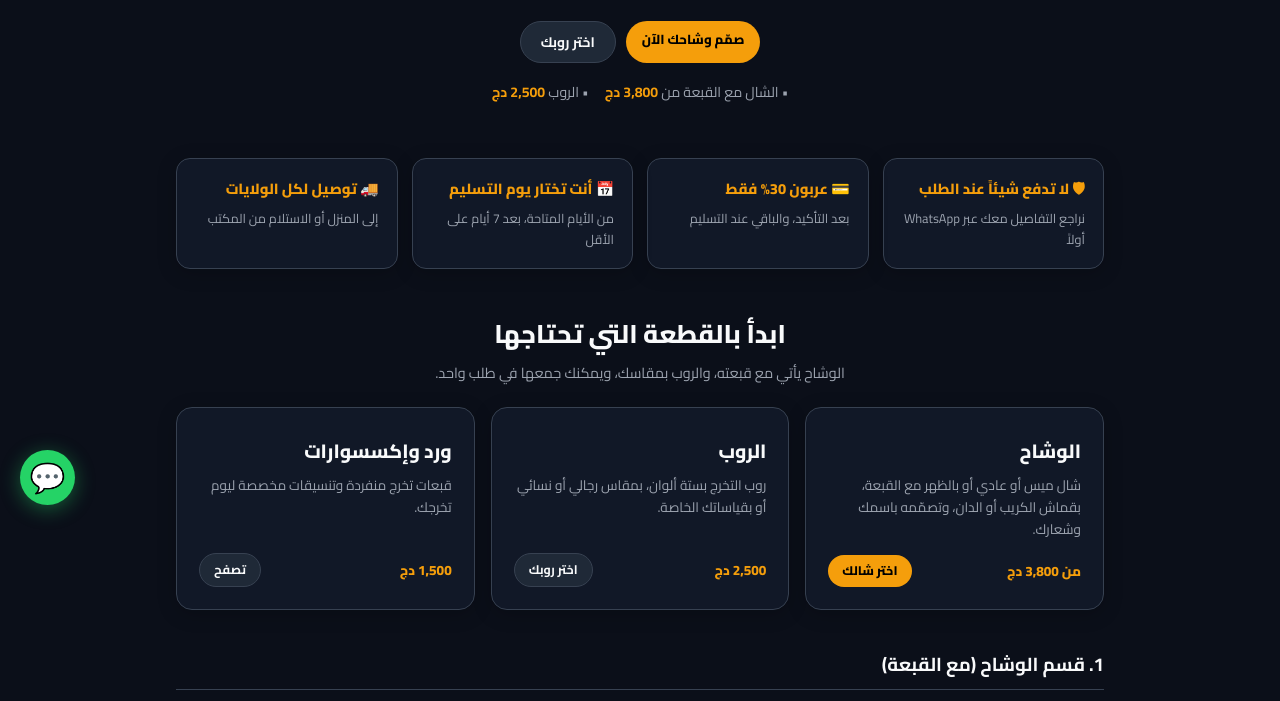
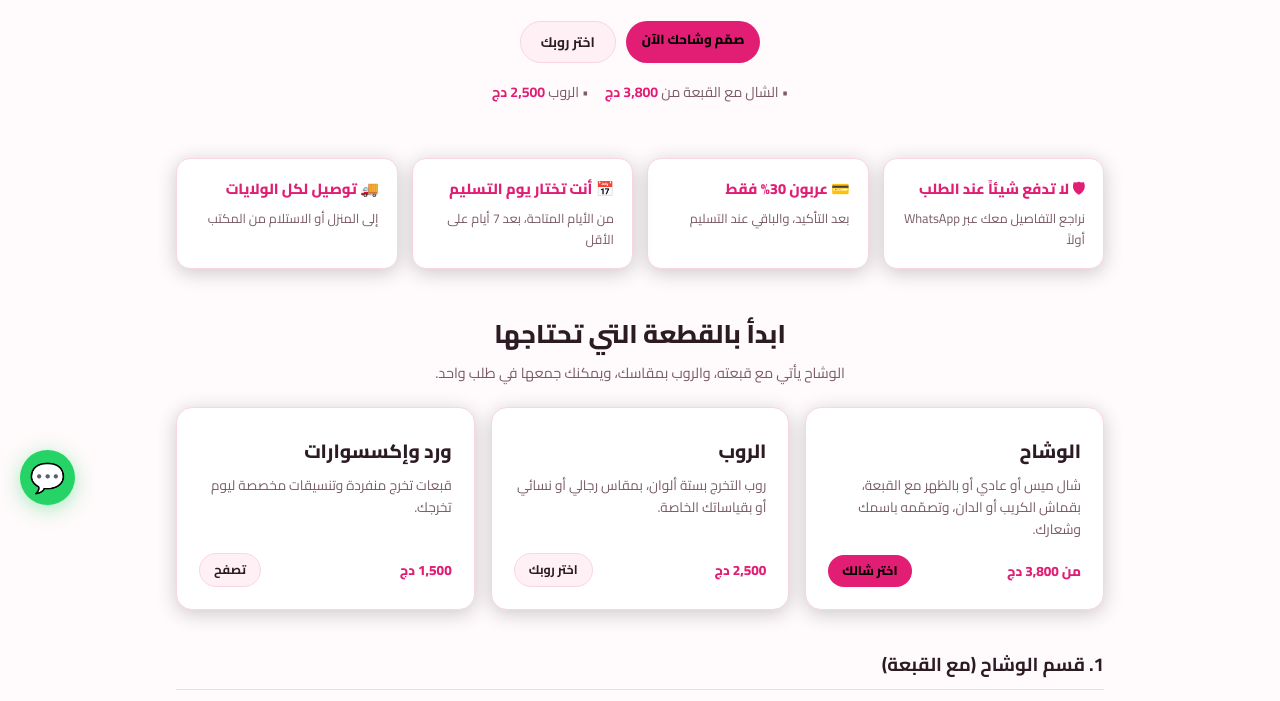
Before and after one commit to khaldibk31-hash/Dm-dm, a plain HTML site: page index.html in a window 1280 px wide. Shown: the part 275-976 px from the top of the page. Drawn offline with nearby package versions, Linux system fonts and the light colour scheme; no server answers.

Commit message:
Add files via upload

```diff
--- a/index.html
+++ b/index.html
@@ -13,24 +13,26 @@
 
   <link href="https://fonts.googleapis.com/css2?family=Cairo:wght@400;600;700;800&display=swap" rel="stylesheet">
   <style>
-    :root {
-      --bg: #0b0f19;          /* خلفية داكنة فخمة وعميقة */
-      --surface: #111827;     /* لون البطاقات والعناصر */
-      --surface-hover: #1f2937;
-      --text: #f9fafb;        /* نص أبيض ناصع واضح */
-      --muted: #9ca3af;       /* رمادي هادئ للنصوص الثانوية */
-      --border: #374151;      /* حدود خفيفة */
-      --accent: #f59e0b;      /* لون ذهبي فاخر للعناوين والأزرار البارزة */
-      --accent-hover: #d97706;
-      --green: #22c55e;
-    }
+:root {
+  --bg: #fffafb;            /* خلفية بيضاء لؤلؤية ناعمة */
+  --surface: #ffffff;       /* لون البطاقات أبيض ناصع */
+  --surface-hover: #fff0f5; /* وردي فاتح جداً عند التمرير */
+  --text: #2d1b24;          /* نص داكن واضح وأنيق */
+  --muted: #7a5c68;         /* رمادي وردي للنصوص الثانوية */
+  --border: #f8d7e3;        /* حدود وردية ناعمة */
+  --accent: #e11d74;        /* وردي مخملي فاخر للعناوين والأزرار */
+  --accent-hover: #be123c;  /* وردي داكن عند الضغط */
+  --green: #16a34a;
+}
+
+
     * { box-sizing: border-box; margin: 0; padding: 0; font-family: 'Cairo', sans-serif; }
     html { scroll-behavior: smooth; }
     body { background: var(--bg); color: var(--text); line-height: 1.65; }
 
     /* الهيدر العلوي */
     header {
-      position: sticky; top: 0; z-index: 100; background: rgba(11, 15, 25, 0.9);
+      position: sticky; top: 0; z-index: 100; background: rgba(255, 250, 251, 0.92);
       backdrop-filter: blur(12px); border-bottom: 1px solid var(--border);
       padding: 12px 16px; display: flex; justify-content: space-between; align-items: center; flex-wrap: wrap; gap: 8px;
     }
```
